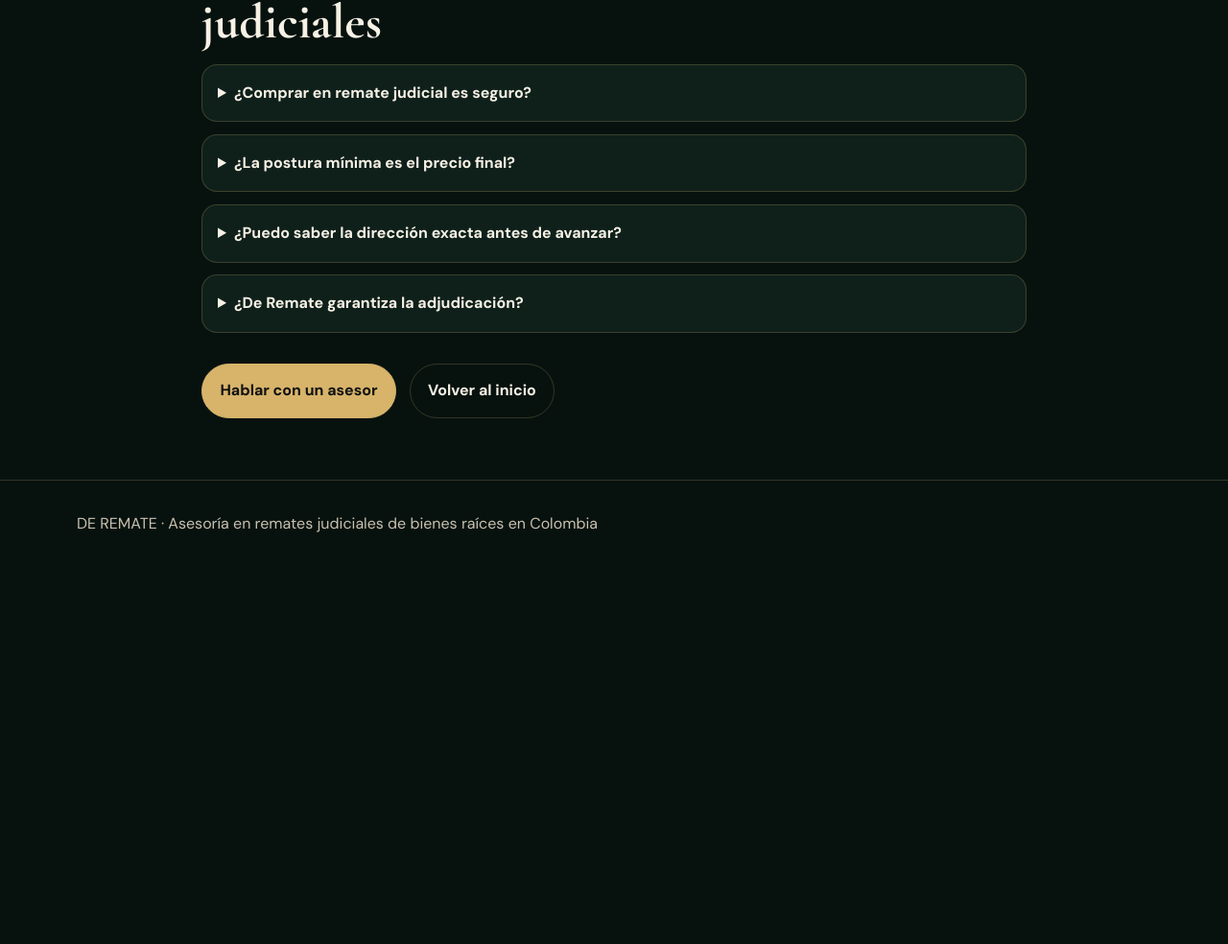
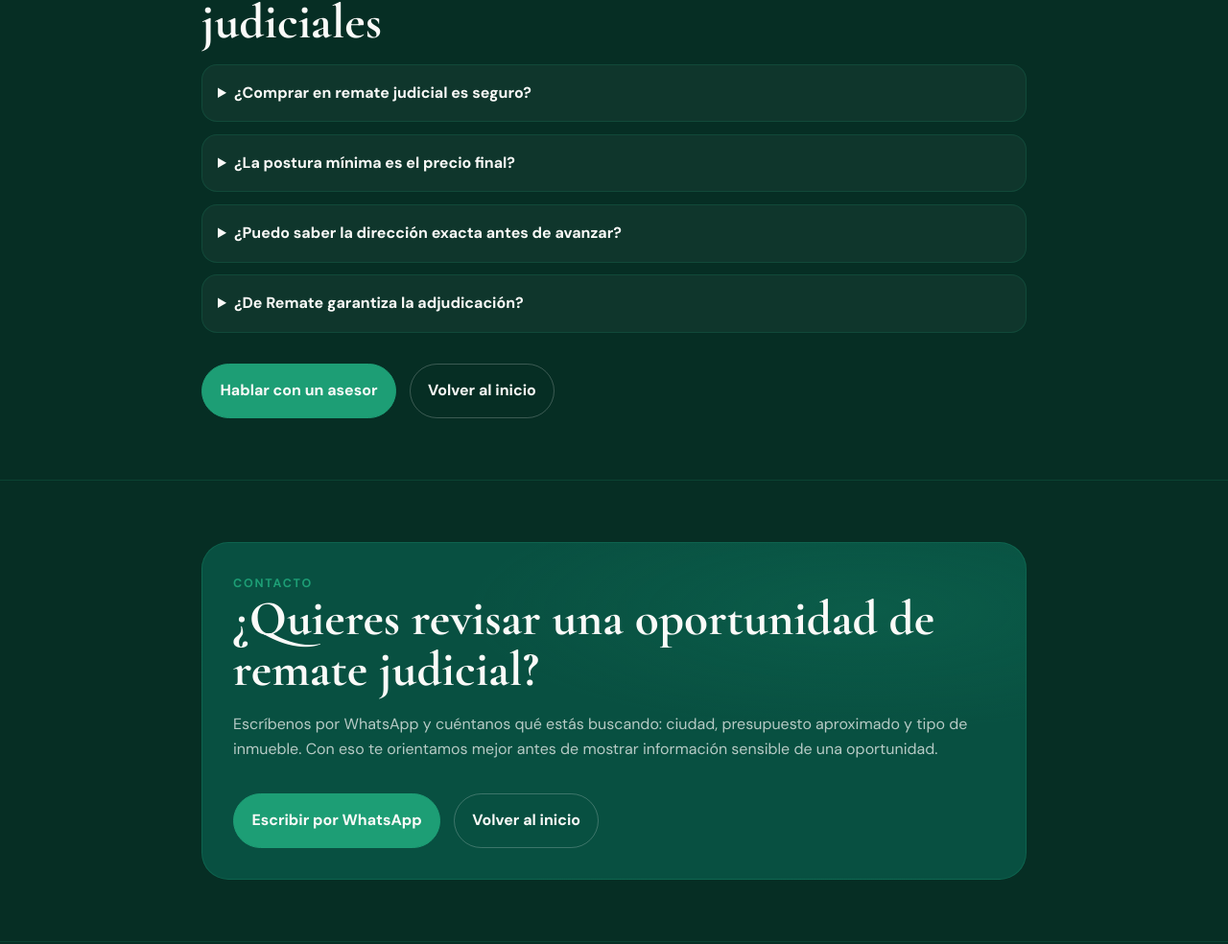
Before and after one commit to nicondlr2-sudo/derematebienesraices, a plain HTML site: page remates-judiciales/index.html in a window 1280 px wide. Shown: the part 2515-3499 px from the top of the page at 96% size. Before the commit the page ends 3106 px from the top, so only its background shows below. Drawn offline with nearby package versions, Linux system fonts and the light colour scheme.

Commit message:
Add files via upload

```diff
--- a/remates-judiciales/index.html
+++ b/remates-judiciales/index.html
@@ -16,13 +16,31 @@
   <link rel="preconnect" href="https://fonts.googleapis.com">
   <link href="https://fonts.googleapis.com/css2?family=Cormorant+Garamond:ital,wght@0,400;0,600;0,700;1,400;1,600&family=DM+Sans:wght@300;400;500;600;700&display=swap" rel="stylesheet">
   <style>
-    :root{--bg:#07120f;--panel:#0f201b;--panel2:#132923;--gold:#d7b46a;--text:#f7f1e5;--muted:#c9c1af;--line:rgba(215,180,106,.22);--green:#1e5a45}
-    *{box-sizing:border-box} body{margin:0;background:var(--bg);color:var(--text);font-family:'DM Sans',system-ui,sans-serif;line-height:1.65} a{color:inherit} .wrap{width:min(1120px,92%);margin:auto}
-    header{border-bottom:1px solid var(--line);background:rgba(7,18,15,.92);position:sticky;top:0;z-index:10;backdrop-filter:blur(12px)} nav{display:flex;align-items:center;justify-content:space-between;gap:1rem;padding:1rem 0}.logo{text-decoration:none;font-weight:700;letter-spacing:.12em}.logo span{display:block;font-size:.68rem;color:var(--gold);font-weight:500}.navlinks{display:flex;gap:1rem;align-items:center}.navlinks a{text-decoration:none;color:var(--muted);font-size:.95rem}.navlinks a:hover{color:var(--gold)}
-    .btn{display:inline-flex;align-items:center;justify-content:center;padding:.9rem 1.15rem;border-radius:999px;background:var(--gold);color:#111;text-decoration:none;font-weight:700;border:1px solid var(--gold)}.btn.secondary{background:transparent;color:var(--text);border-color:var(--line)}
-    .hero{padding:5rem 0 3rem;background:radial-gradient(circle at 20% 10%,rgba(215,180,106,.16),transparent 32%),linear-gradient(180deg,#07120f 0%,#0b1713 100%)}.eyebrow{color:var(--gold);text-transform:uppercase;letter-spacing:.14em;font-size:.78rem;font-weight:700}h1,h2,h3{font-family:'Cormorant Garamond',serif;line-height:1.05;margin:0 0 1rem}h1{font-size:clamp(2.5rem,6vw,5.3rem);max-width:940px}h2{font-size:clamp(2rem,4vw,3.6rem);margin-top:0}h3{font-size:1.7rem;color:var(--gold)}.lead{font-size:1.22rem;color:var(--muted);max-width:820px}.actions{display:flex;flex-wrap:wrap;gap:.85rem;margin-top:2rem}
-    section{padding:4rem 0;border-top:1px solid var(--line)}.grid{display:grid;grid-template-columns:repeat(auto-fit,minmax(245px,1fr));gap:1rem}.card{background:linear-gradient(180deg,var(--panel),var(--panel2));border:1px solid var(--line);border-radius:22px;padding:1.35rem}.card strong{color:var(--gold)}.content{max-width:860px}.content p,.content li{color:var(--muted)}.content li{margin:.55rem 0}.note{border-left:4px solid var(--gold);padding:1rem 1.2rem;background:rgba(215,180,106,.08);border-radius:12px;color:var(--text)}
-    .faq details{background:var(--panel);border:1px solid var(--line);border-radius:16px;margin:.8rem 0;padding:1rem}.faq summary{cursor:pointer;font-weight:700;color:var(--text)}.faq p{color:var(--muted)} footer{padding:2rem 0;color:var(--muted);border-top:1px solid var(--line)}
+    :root{
+      --verde-noche:#062e24;
+      --verde-oscuro:#085041;
+      --verde-mid:#0d6b54;
+      --verde-esmeralda:#1D9E75;
+      --verde-claro:#E1F5EE;
+      --verde-suave:#f0faf6;
+      --ambar:#c8871a;
+      --ambar-light:#faeeda;
+      --blanco:#fafaf8;
+      --gris-texto:#3a3a38;
+      --line:rgba(29,158,117,.24);
+    }
+    *{box-sizing:border-box}
+    html{scroll-behavior:smooth}
+    body{margin:0;background:var(--verde-noche);color:var(--blanco);font-family:'DM Sans',system-ui,sans-serif;line-height:1.65}
+    a{color:inherit}.wrap{width:min(1120px,92%);margin:auto}
+    header{border-bottom:1px solid rgba(29,158,117,.2);background:rgba(6,46,36,.97);position:sticky;top:0;z-index:10;backdrop-filter:blur(12px)}
+    nav{display:flex;align-items:center;justify-content:space-between;gap:1rem;padding:1rem 0}
+    .logo{text-decoration:none;font-weight:700;letter-spacing:.12em}.logo span{display:block;font-size:.68rem;color:rgba(250,250,248,.75);font-weight:500}.navlinks{display:flex;gap:1rem;align-items:center}.navlinks a{text-decoration:none;color:rgba(250,250,248,.78);font-size:.95rem}.navlinks a:hover{color:var(--verde-esmeralda)}
+    .btn{display:inline-flex;align-items:center;justify-content:center;padding:.9rem 1.15rem;border-radius:999px;background:var(--verde-esmeralda);color:var(--blanco);text-decoration:none;font-weight:700;border:1px solid var(--verde-esmeralda);transition:.2s ease}.btn:hover{background:#1a8a64;transform:translateY(-1px);box-shadow:0 8px 24px rgba(29,158,117,.28)}.btn.secondary{background:transparent;color:var(--blanco);border-color:rgba(250,250,248,.22)}.btn.secondary:hover{border-color:rgba(250,250,248,.55);box-shadow:none}
+    .hero{padding:5rem 0 3rem;background:radial-gradient(ellipse 80% 60% at 70% 50%,rgba(29,158,117,.12) 0%,transparent 60%),radial-gradient(ellipse 50% 80% at 20% 80%,rgba(200,135,26,.06) 0%,transparent 50%),linear-gradient(180deg,var(--verde-noche) 0%,var(--verde-oscuro) 100%)}
+    .eyebrow{color:var(--verde-esmeralda);text-transform:uppercase;letter-spacing:.14em;font-size:.78rem;font-weight:700}h1,h2,h3{font-family:'Cormorant Garamond',serif;line-height:1.05;margin:0 0 1rem}h1{font-size:clamp(2.5rem,6vw,5.3rem);max-width:940px}h2{font-size:clamp(2rem,4vw,3.6rem);margin-top:0}h3{font-size:1.7rem;color:var(--verde-esmeralda)}.lead{font-size:1.22rem;color:rgba(250,250,248,.78);max-width:820px}.actions{display:flex;flex-wrap:wrap;gap:.85rem;margin-top:2rem}
+    section{padding:4rem 0;border-top:1px solid rgba(29,158,117,.18)}.grid{display:grid;grid-template-columns:repeat(auto-fit,minmax(245px,1fr));gap:1rem}.card{background:rgba(255,255,255,.04);border:1px solid rgba(29,158,117,.18);border-radius:22px;padding:1.35rem}.card:hover{border-color:rgba(29,158,117,.38);background:rgba(255,255,255,.06)}.card strong{color:var(--verde-esmeralda)}.content{max-width:860px}.content p,.content li{color:rgba(250,250,248,.72)}.content li{margin:.55rem 0}.note{border-left:4px solid var(--verde-esmeralda);padding:1rem 1.2rem;background:rgba(29,158,117,.12);border-radius:12px;color:var(--blanco)}
+    .faq details{background:rgba(255,255,255,.04);border:1px solid rgba(29,158,117,.18);border-radius:16px;margin:.8rem 0;padding:1rem}.faq summary{cursor:pointer;font-weight:700;color:var(--blanco)}.faq p{color:rgba(250,250,248,.72)}.contact-box{background:radial-gradient(ellipse 80% 60% at 80% 20%,rgba(29,158,117,.15) 0%,transparent 60%),var(--verde-oscuro);border:1px solid rgba(29,158,117,.24);border-radius:28px;padding:2rem}footer{padding:2rem 0;color:rgba(250,250,248,.55);border-top:1px solid rgba(29,158,117,.18)}
     @media(max-width:760px){.navlinks{display:none}.hero{padding-top:3.5rem}.actions .btn{width:100%}}
   </style>
   <script type="application/ld+json">
@@ -38,7 +56,7 @@
   </script>
 </head>
 <body>
-  <header><div class="wrap"><nav><a class="logo" href="/">DE REMATE<span>INVERSIÓN EN BIENES RAÍCES</span></a><div class="navlinks"><a href="/">Inicio</a><a href="/remates-judiciales/">Remates judiciales</a><a href="/#propiedades">Oportunidades</a><a href="/#contacto">Contacto</a></div><a class="btn" href="https://wa.me/573227736393?text=Hola%2C%20quiero%20asesor%C3%ADa%20sobre%20remates%20judiciales" target="_blank" rel="noopener">WhatsApp</a></nav></div></header>
+  <header><div class="wrap"><nav><a class="logo" href="/">DE REMATE<span>INVERSIÓN EN BIENES RAÍCES</span></a><div class="navlinks"><a href="/">Inicio</a><a href="/remates-judiciales/">Remates judiciales</a><a href="/#propiedades">Oportunidades</a><a href="#contacto">Contacto</a></div><a class="btn" href="https://wa.me/573227736393?text=Hola%2C%20quiero%20asesor%C3%ADa%20sobre%20remates%20judiciales" target="_blank" rel="noopener">WhatsApp</a></nav></div></header>
   <main>
     <section class="hero"><div class="wrap"><div class="eyebrow">Guía para invertir con criterio</div><h1>Remates judiciales de bienes raíces en Colombia</h1><p class="lead">Los remates judiciales pueden abrir oportunidades para comprar inmuebles por debajo del valor comercial, pero requieren revisar documentos, etapa procesal, riesgos y costos antes de ofertar.</p><div class="actions"><a class="btn" href="https://wa.me/573227736393?text=Hola%2C%20quiero%20asesor%C3%ADa%20sobre%20remates%20judiciales" target="_blank" rel="noopener">Quiero asesoría</a><a class="btn secondary" href="#como-funcionan">Ver cómo funcionan</a></div></div></section>
     <section id="como-funcionan"><div class="wrap grid"><div class="card"><h3>1. Oportunidad</h3><p>Se identifica un inmueble en proceso de remate y se revisan sus datos básicos: ubicación general, tipo de inmueble, área, avalúo, postura mínima y fecha de audiencia.</p></div><div class="card"><h3>2. Revisión</h3><p>Antes de entusiasmarse con el precio, hay que revisar el expediente, el certificado de libertad, gravámenes, deudas y posibles alertas procesales.</p></div><div class="card"><h3>3. Estrategia</h3><p>Con la información clara se define si vale la pena participar, cuál sería el presupuesto máximo y qué pasos debe seguir el interesado.</p></div></div></section>
@@ -46,6 +64,8 @@
     <section><div class="wrap content"><h2>Qué revisar antes de participar</h2><ul><li><strong>Expediente judicial:</strong> autos principales, etapa del proceso y condiciones del remate.</li><li><strong>Certificado de libertad:</strong> matrícula, gravámenes, embargos, limitaciones y antecedentes.</li><li><strong>Avalúo y postura mínima:</strong> base económica real para participar.</li><li><strong>Deudas y gastos:</strong> administración, impuestos, servicios, saneamientos y costos posteriores.</li><li><strong>Estado de ocupación:</strong> si el inmueble está habitado, arrendado, desocupado o requiere entrega material.</li><li><strong>Riesgos procesales:</strong> recursos, nulidades, tutelas, suspensiones o situaciones que puedan afectar la adjudicación.</li></ul></div></section>
     <section><div class="wrap content"><h2>Cómo acompaña De Remate</h2><p>En De Remate ayudamos a inversionistas y compradores a entender oportunidades de remates judiciales de bienes raíces en Colombia. Nuestro trabajo es filtrar oportunidades, explicar los números y revisar los puntos críticos antes de avanzar.</p><div class="grid"><div class="card"><strong>Filtro comercial</strong><p>Revisamos si la oportunidad tiene sentido según ciudad, presupuesto y tipo de inmueble.</p></div><div class="card"><strong>Análisis documental</strong><p>Cuando el cliente está interesado, revisamos los documentos esenciales del proceso y del inmueble.</p></div><div class="card"><strong>Acompañamiento</strong><p>Orientamos los pasos para participar, ofertar y avanzar si el remate resulta adjudicado.</p></div></div></div></section>
     <section class="faq"><div class="wrap content"><h2>Preguntas frecuentes sobre remates judiciales</h2><details><summary>¿Comprar en remate judicial es seguro?</summary><p>Puede ser una buena alternativa, pero no debe hacerse a ciegas. La seguridad depende de revisar bien el expediente, el inmueble, las deudas y la etapa procesal.</p></details><details><summary>¿La postura mínima es el precio final?</summary><p>No necesariamente. La postura mínima es la base para participar. El precio final puede subir si hay otros postores o si la estrategia de puja cambia.</p></details><details><summary>¿Puedo saber la dirección exacta antes de avanzar?</summary><p>Por protección de la oportunidad y del proceso comercial, primero validamos interés, presupuesto y condiciones. Luego se comparte la información detallada según corresponda.</p></details><details><summary>¿De Remate garantiza la adjudicación?</summary><p>No. La adjudicación depende del proceso judicial y de la competencia entre postores. Lo que sí hacemos es ayudarte a participar con más información y mejor criterio.</p></details><div class="actions"><a class="btn" href="https://wa.me/573227736393?text=Hola%2C%20quiero%20asesor%C3%ADa%20para%20invertir%20en%20remates%20judiciales" target="_blank" rel="noopener">Hablar con un asesor</a><a class="btn secondary" href="/">Volver al inicio</a></div></div></section>
+
+    <section id="contacto"><div class="wrap content contact-box"><div class="eyebrow">Contacto</div><h2>¿Quieres revisar una oportunidad de remate judicial?</h2><p>Escríbenos por WhatsApp y cuéntanos qué estás buscando: ciudad, presupuesto aproximado y tipo de inmueble. Con eso te orientamos mejor antes de mostrar información sensible de una oportunidad.</p><div class="actions"><a class="btn" href="https://wa.me/573227736393?text=Hola%2C%20quiero%20asesor%C3%ADa%20sobre%20remates%20judiciales" target="_blank" rel="noopener">Escribir por WhatsApp</a><a class="btn secondary" href="/">Volver al inicio</a></div></div></section>
   </main>
   <footer><div class="wrap">DE REMATE · Asesoría en remates judiciales de bienes raíces en Colombia</div></footer>
 </body>
```
